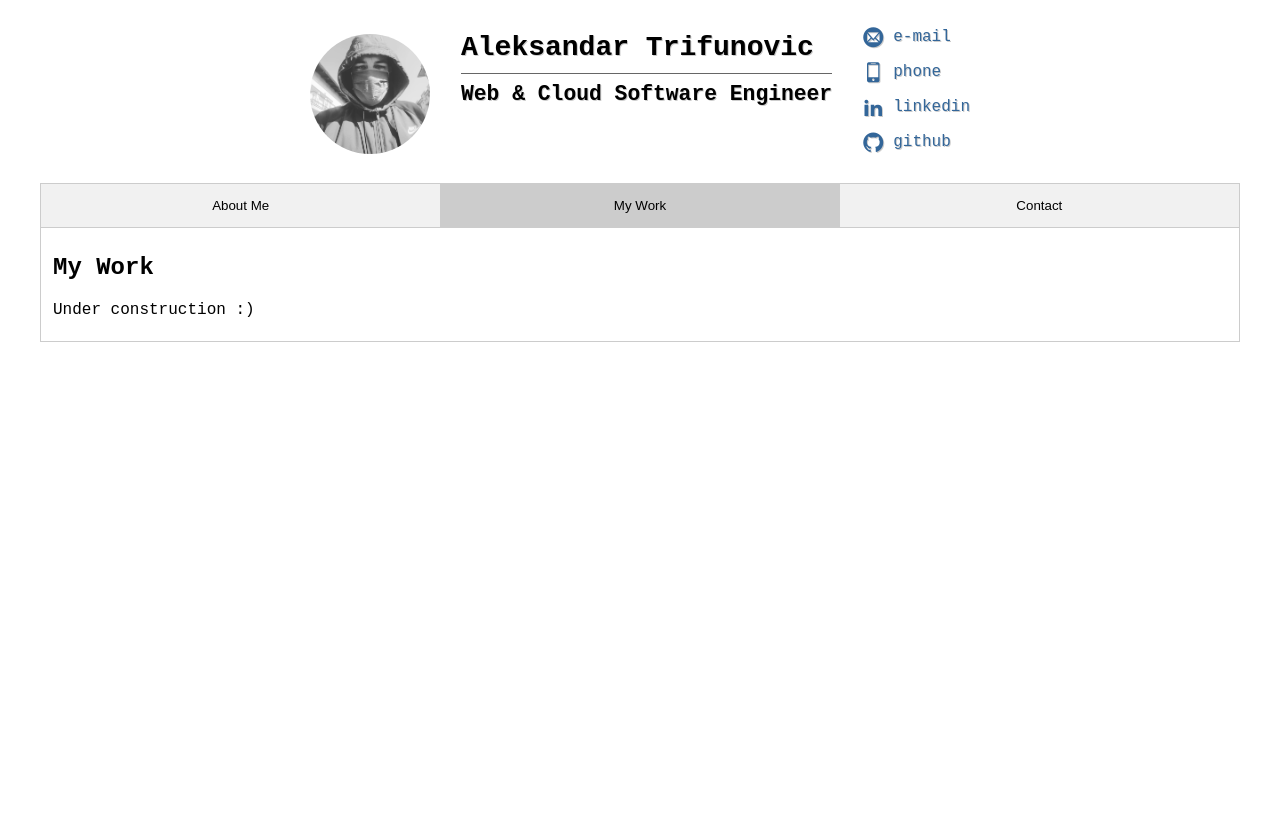
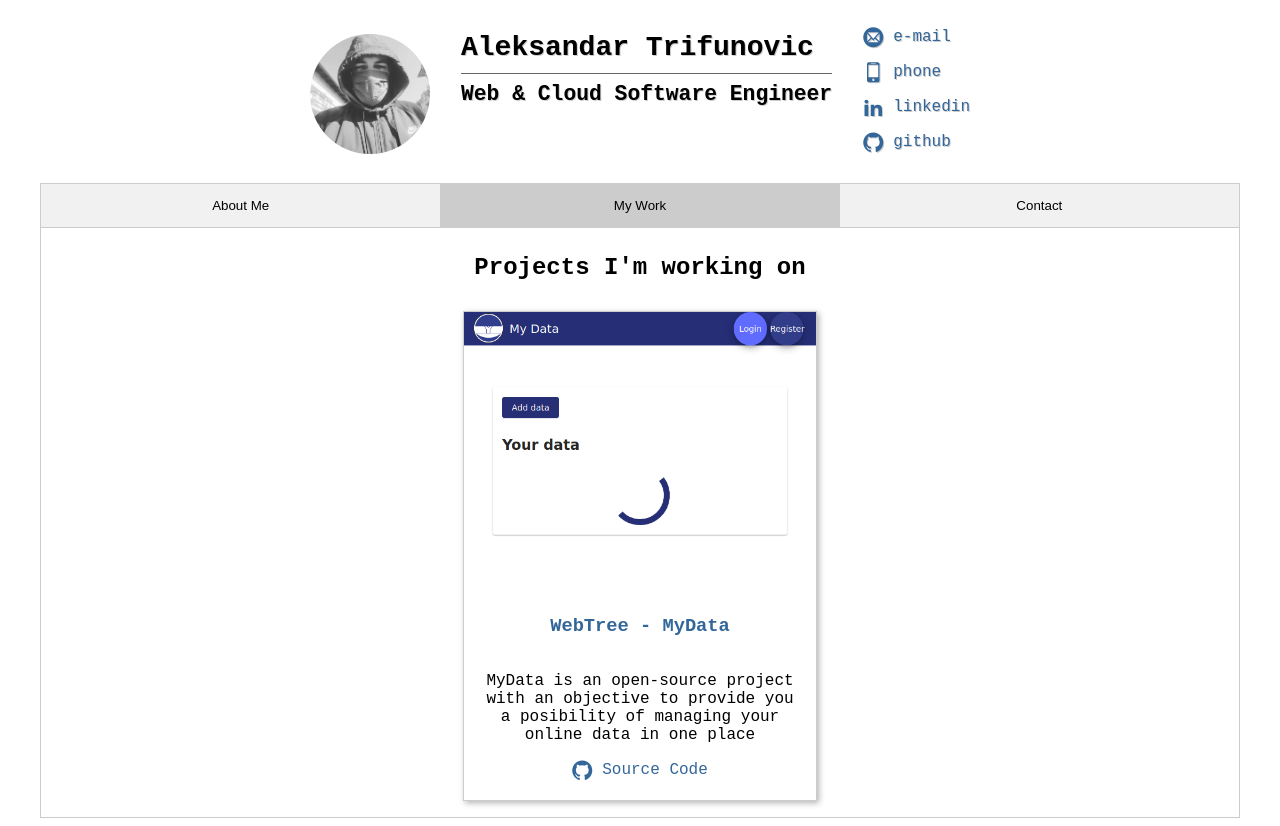
Before and after one commit to TomWSC828/personal-website, a PHP site: page / in a window 1280 px wide, after a click on "My Work". Before the commit the page ends 342 px from the top, so only its background shows below. Run offline with PHP 8.4, Linux system fonts and the light colour scheme; some web fonts are replaced.

Commit message:
Update to work section, import of images for work section

```diff
--- a/assets/style/style.css
+++ b/assets/style/style.css
@@ -113,7 +113,52 @@ a, a:visited {
     padding: 5px 0 5px 0;
 }
 
-.add a i {
+ a i {
     margin-right: 10px;
     font-size: 20px;
 }
+
+/* Projects section */
+.projects {
+    display: flex;
+    flex-wrap: wrap;
+    align-items: stretch;
+    justify-content: center;
+}
+
+.project {
+    flex: 0 0 30%;
+    margin: 10px;
+    border: 1px solid #ccc;
+    box-shadow: 2px 2px 6px 0px rgba(0, 0, 0, .3);
+}
+
+.project img {
+    max-width: 100%;
+}
+
+#work h2 {
+    text-align: center;
+}
+
+@media (max-width: 768px) {
+    .project {
+        flex: 1 1 auto;
+        margin: 0 50px 50px 50px;
+    }
+}
+
+.project-description {
+    display: flex;
+    flex-flow: column wrap;
+    padding: 0 20px 20px;
+    justify-content: center;
+    align-items: center;
+    justify-content: center;
+    text-align: center;
+}
+
+.project-description a {
+    display: flex;
+    align-items: center;
+}
--- a/index.html
+++ b/index.html
@@ -62,8 +62,19 @@
             </div>
 
             <div id="work" class="tabcontent">
-                <h2>My Work</h3>
-                <p>Under construction :)</p>
+                <h2>Projects I'm working on</h3>
+                <div class="projects">
+                    <div class="project">
+                        <img src="/assets/img/projects/mydata-project.png" alt="Project">
+                        <div class="project-description">
+                            <h3> <a href="https://www.webtree.org/projects/my-data">WebTree - MyData</a></h3>
+                            <p>MyData is an open-source project with an objective to provide you a posibility of managing your online
+                                data in one place
+                            </p>
+                            <a href="https://github.com/aleksandar-trifunovic/mydata"><i class="icon-github"></i>Source Code</a>
+                        </div>
+                    </div>
+                </div>
             </div>
 
             <div id="contact" class="tabcontent">
```
Also changed, not shown: assets/img/projects/mydata-project.png (added).
